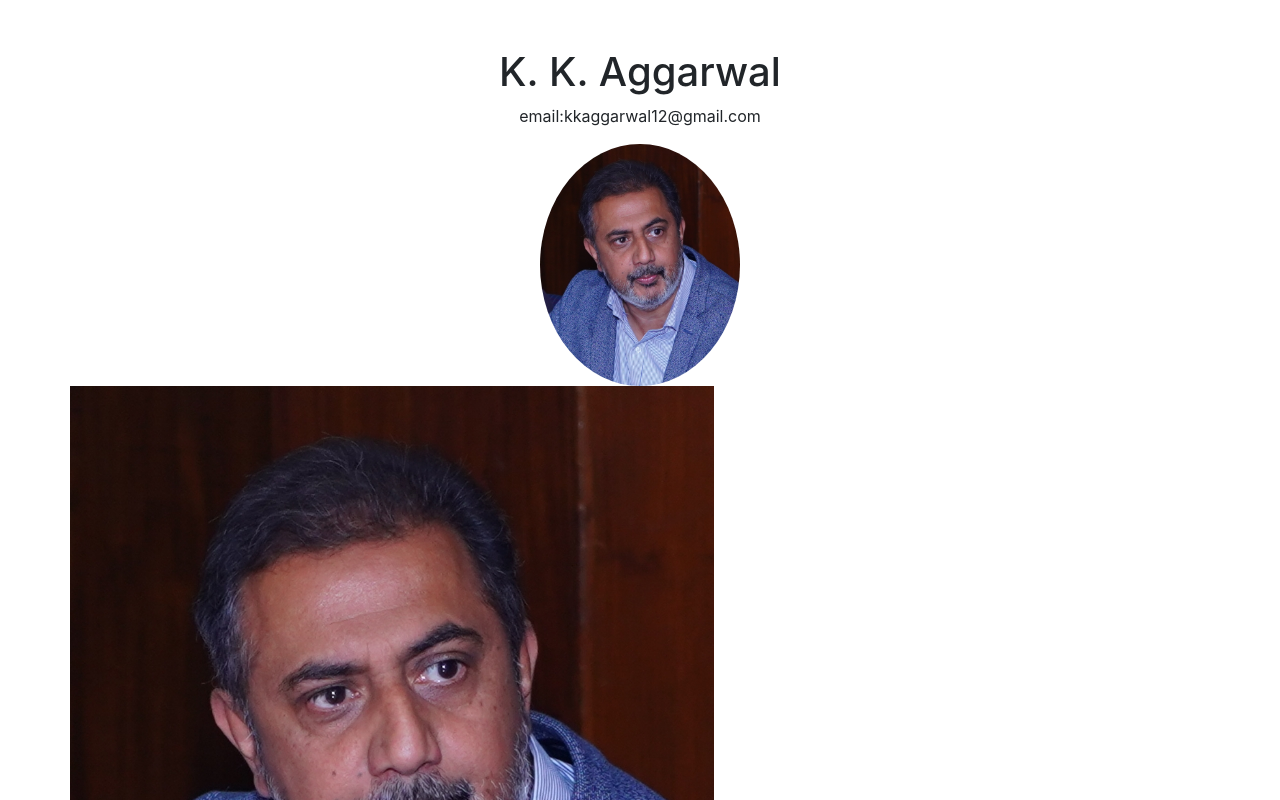
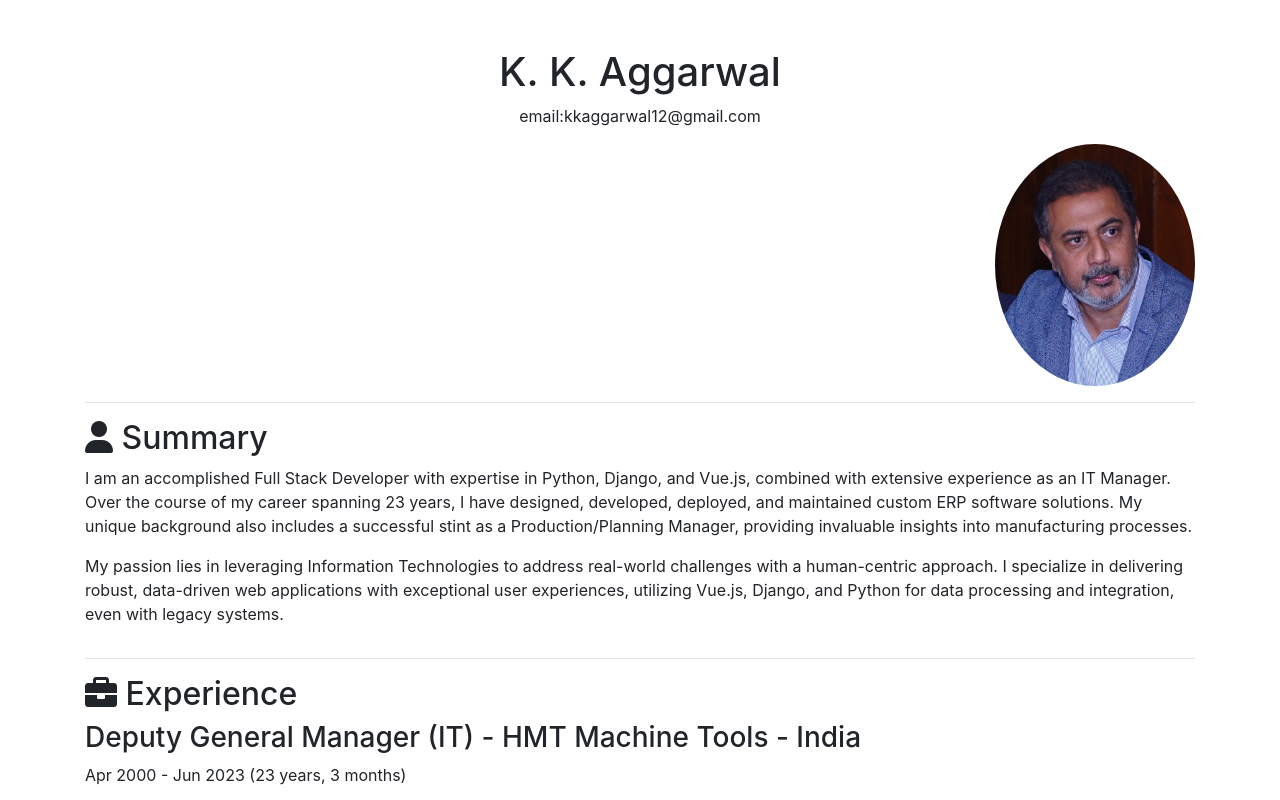
Before and after one commit to kk-aggarwal/kk-aggarwal.github.io, a plain HTML site: page index.html in a window 1280 px wide. Shown: the top 800 px of the page. Drawn offline with nearby package versions, Linux system fonts and the light colour scheme.

Commit message:
Update index.html

```diff
--- a/index.html
+++ b/index.html
@@ -15,10 +15,10 @@
             <div class="col-12 text-center">
                 <h1>K. K. Aggarwal</h1>
                 <p>email:kkaggarwal12@gmail.com</p>
-                <img class="img-fluid rounded-circle"  src="IMG_20210111_001839.jpg" alt="kk aggarwal" width="200" height="200">
+                <img class="img-fluid rounded-circle float-right"  src="IMG_20210111_001839.jpg" alt="kk aggarwal" width="200" height="200">
             </div>
             <div>
-                <img class="img-fluid float-right" class="rounded-circle" src="IMG_20210111_001839.jpg" alt="kk aggarwal">
+
             </div>
         </div>
         <hr>
```
